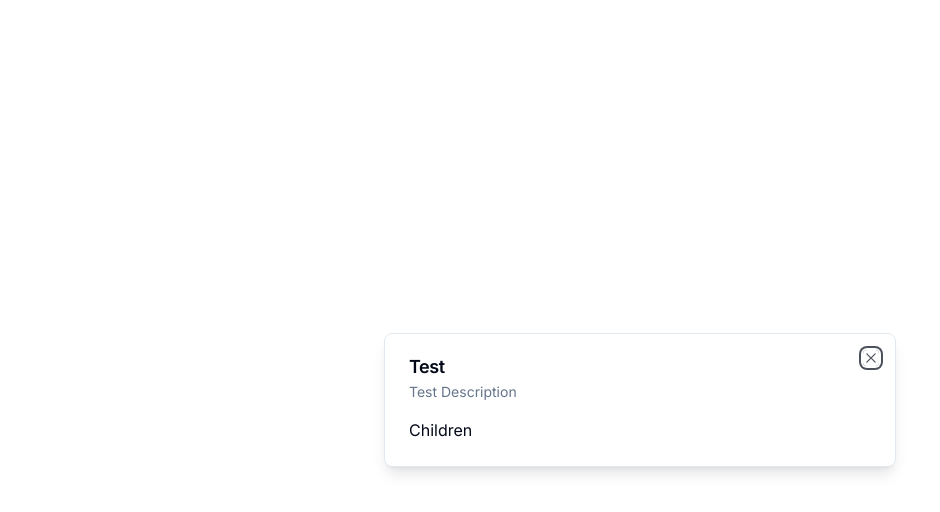
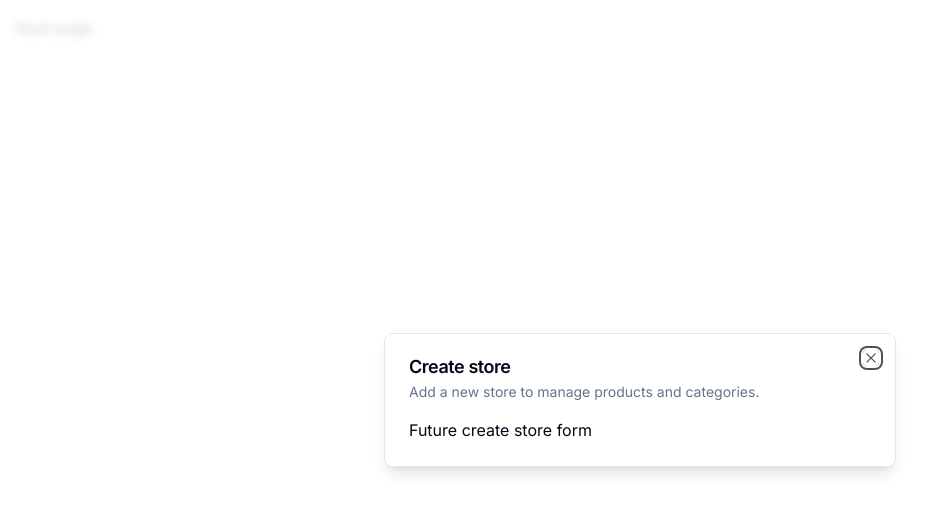
Before and after one commit to sheikhmahmudulhasanshium/E-commerce-full-stack, a Next.js app: page / in a window 1280 px wide. Shown: the top 512 px of the page, without its empty margins (0-940 px from the left). Built offline with nearby package versions, Linux system fonts and the light colour scheme.

Commit message:
Reusable Modal added to prevent hydration error

```diff
--- a/app/(root)/page.tsx
+++ b/app/(root)/page.tsx
@@ -1,14 +1,23 @@
-"use client"
-import { Modal } from "@/components/modal";
+"use client";
 
- const SetupPage=()=> {
-    return (
+import { useEffect } from "react";
+import { useParams } from "next/navigation";
 
-      <div className="p-4">
-        <Modal isOpen={true} onClose={()=>{}} title="Test" description="Test Description">
-          Children
-        </Modal>
-      </div>
-    )
-  }
-  export default SetupPage
+import { useStoreModal } from "@/hooks/use-store-modal";
+
+const SetupPage = () => {
+  const onOpen = useStoreModal((state) => state.onOpen);
+  const isOpen = useStoreModal((state) => state.isOpen);
+
+  useEffect(() => {
+    if (!isOpen) {
+      onOpen();
+    }
+  }, [isOpen, onOpen]);
+
+  return (
+    <div className="p-4">Root page</div>
+  )
+};
+
+export default SetupPage;
--- a/app/layout.tsx
+++ b/app/layout.tsx
@@ -2,6 +2,7 @@
 import { Inter } from 'next/font/google'
 import './globals.css'
 import { ClerkProvider } from '@clerk/nextjs'
+import { ModalProvider } from '@/providers/modal-provider'
 const inter = Inter({ subsets: ['latin'] })
 
 export const metadata: Metadata = {
@@ -17,7 +18,10 @@
   return (
   <ClerkProvider>
     <html lang="en">
-      <body className={inter.className}>{children}</body>
+      <body className={inter.className}>
+        <ModalProvider/>
+        {children}
+      </body>
     </html>
   </ClerkProvider>
   )
--- /dev/null
+++ b/components/modals/store-modal.tsx
@@ -0,0 +1,15 @@
+"use client"
+
+import { useStoreModal } from "@/hooks/use-store-modal"
+import { Modal } from "../ui/modal"
+export const StoreModal=()=>{
+    const storeModal=useStoreModal()
+
+
+    return(
+    <Modal title="Create store" description="Add a new store to manage products and categories."
+    isOpen={storeModal.isOpen} onClose={storeModal.onClose}
+    >
+       Future  create store form
+    </Modal>)
+}
--- /dev/null
+++ b/providers/modal-provider.tsx
@@ -0,0 +1,22 @@
+"use client"
+import { StoreModal } from "@/components/modals/store-modal"
+
+import { useEffect,useState } from "react"
+
+export const ModalProvider=()=>{
+    const [isMounted, setIsMounted]=useState(false)
+    useEffect(
+        ()=>{
+            setIsMounted(true)
+        },[]//dependency array
+        )
+        //if i am in server side rendering  it will return null so that hydration error is not triggered
+        if(!isMounted){
+            return null
+        }
+
+        //if i am in client-side
+    return(
+        <StoreModal/>
+    )
+}
```
Also changed, not shown: components/ui/modal.tsx (renamed from components/modal.tsx).
